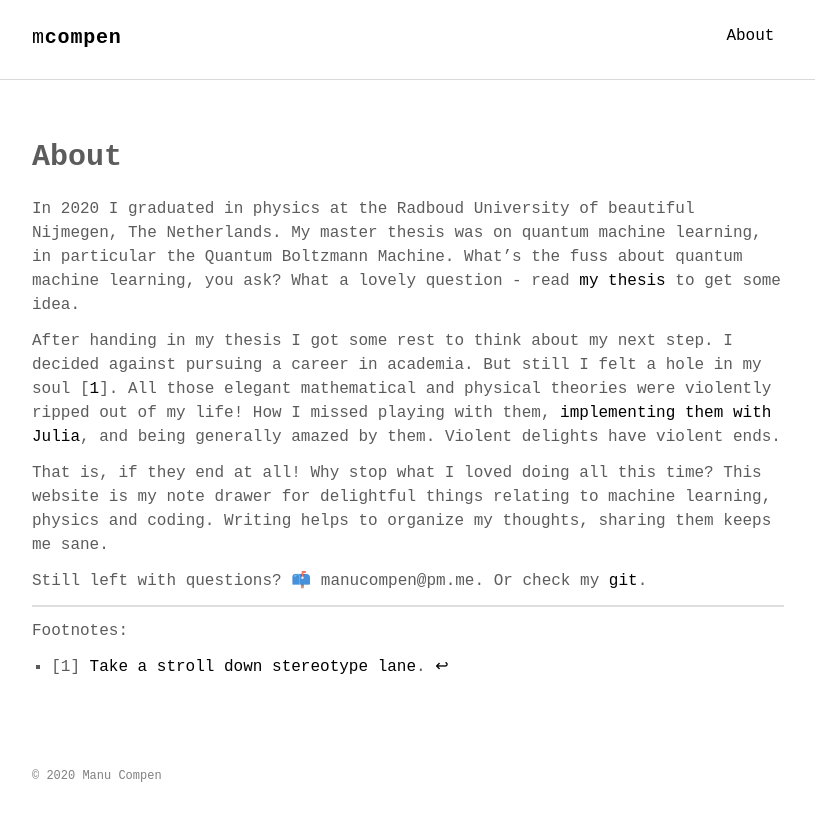
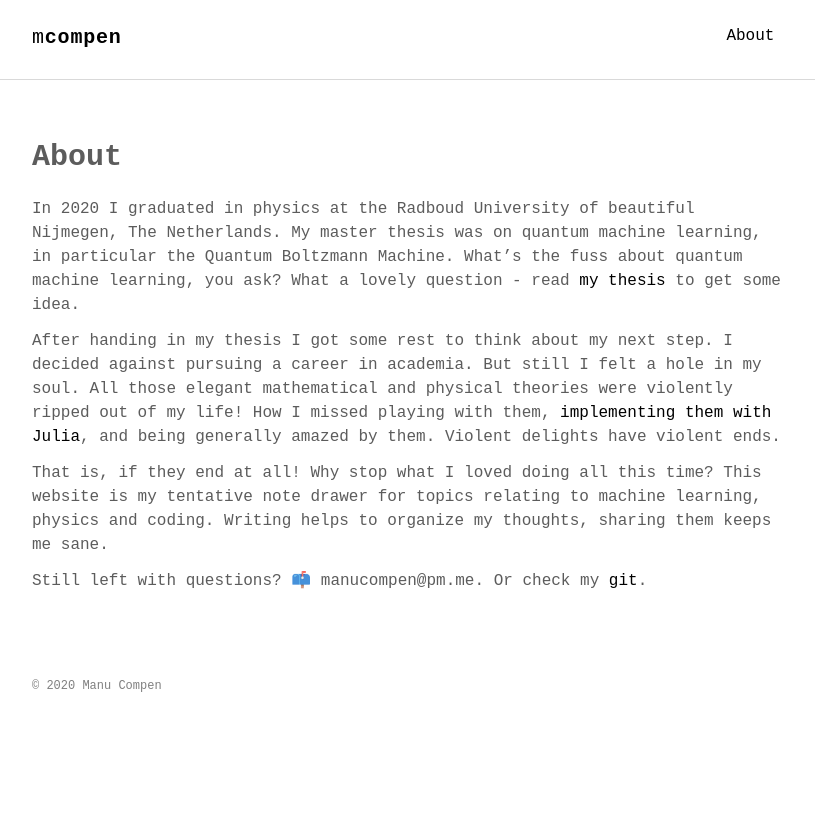
Before and after one commit to mcompen/mcompen.github.io, a Jekyll site: the page built from about.md, in a window 1280 px wide. Shown: the top 821 px of the page, without its empty margins (232-1047 px from the left). Built offline with Jekyll 4.4.1, drawn with Linux system fonts in a browser that asks for light colours; some web fonts are replaced.

Commit message:
minor changes in texts

```diff
--- a/about.md
+++ b/about.md
@@ -6,13 +6,8 @@ permalink: /about/
 
 In 2020 I graduated in physics at the Radboud University of beautiful Nijmegen, The Netherlands. My master thesis was on quantum machine learning, in particular the Quantum Boltzmann Machine. What's the fuss about quantum machine learning, you ask? What a lovely question - read [my thesis](/assets/pdf/Thesis.pdf) to get some idea.
 
-After handing in my thesis I got some rest to think about my next step. I decided against pursuing a career in academia. But still I felt a hole in my soul [[^1]]. All those elegant mathematical and physical theories were violently ripped out of my life! How I missed playing with them, [implementing them with Julia](https://github.com/mcompen/NeuralQuantumState.jl), and being generally amazed by them. Violent delights have violent ends.
+After handing in my thesis I got some rest to think about my next step. I decided against pursuing a career in academia. But still I felt a hole in my soul. All those elegant mathematical and physical theories were violently ripped out of my life! How I missed playing with them, [implementing them with Julia](https://github.com/mcompen/NeuralQuantumState.jl), and being generally amazed by them. Violent delights have violent ends.
 
-[^1]: [1] [Take a stroll down stereotype lane](https://www.youtube.com/watch?v=HaC0s-FP-r4).
-
-That is, if they end at all! Why stop what I loved doing all this time? This website is my note drawer for delightful things relating to machine learning, physics and coding. Writing helps to organize my thoughts, sharing them keeps me sane.
+That is, if they end at all! Why stop what I loved doing all this time? This website is my tentative note drawer for topics relating to machine learning, physics and coding. Writing helps to organize my thoughts, sharing them keeps me sane.
 
 Still left with questions? 📫 manucompen@pm.me. Or check my [git](github.com/mcompen).
-
----
-Footnotes:
```
Also changed, not shown: _posts/2020-05-28-first-post.md (+1 -1 lines).
